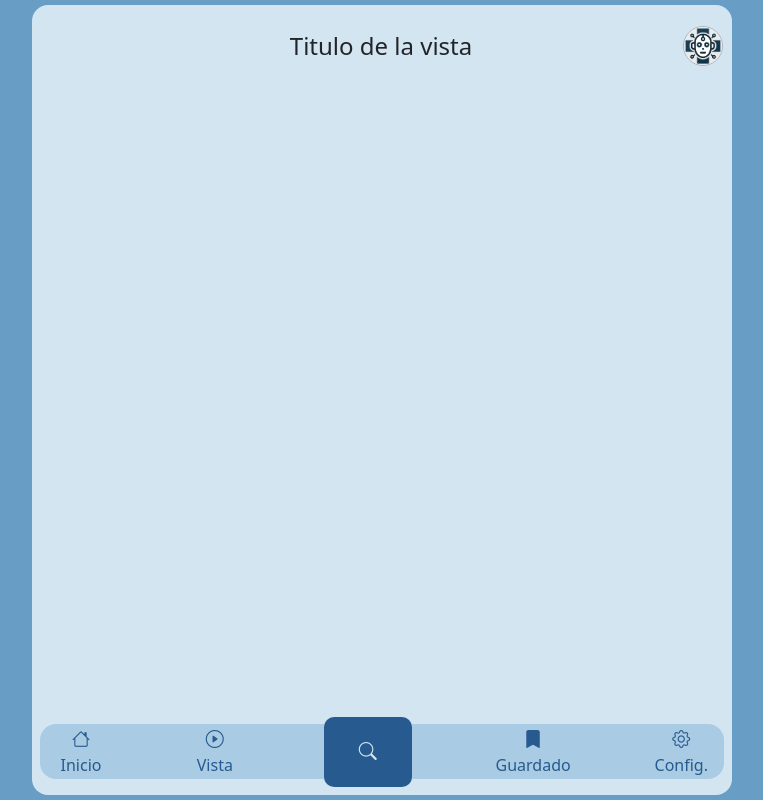
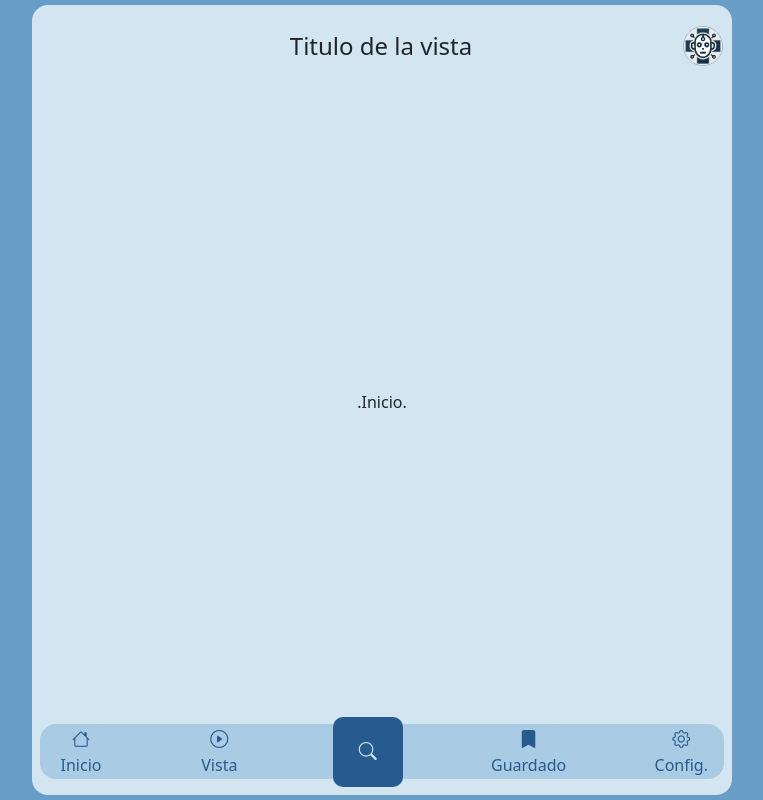
Before and after one commit to leoleguizamon97/tpi, a Vue app: page / in a window 1280 px wide. Shown: the whole page, without its empty margins (258-1021 px from the left). Built offline with nearby package versions, Linux system fonts and the light colour scheme.

Commit message:
bArra menu hecha

```diff
--- a/src/components/BarraInferior.vue
+++ b/src/components/BarraInferior.vue
@@ -1,16 +1,10 @@
 <template>
-	<div class="d-flex align-items-center rounded rounded-4 justify-content-between px-3 mb-2"
-		style="background-color: rgb(169, 203, 227); height: 55px; min-width: 300px; width: 100%;">
-		<router-link to="/" @click="cambiarTitulo('Inicio')" class="navBarItem"><i
-				class="bi bi-house p"></i>Inicio</router-link>
-		<router-link to="/" @click="cambiarTitulo('Vista')" class="navBarItem"><i
-				class="bi bi-play-circle"></i>Vista</router-link>
-		<router-link to="/" @click="cambiarTitulo('Buscar')" class="navBarItemMain"
-			style="font-size:x-large; padding: 35px;"><i class="bi bi-search"></i></router-link>
-		<router-link to="/" @click="cambiarTitulo('Guardado')" class="navBarItem"><i
-				class="bi bi-bookmark-fill"></i>Guardado</router-link>
-		<router-link to="/" @click="cambiarTitulo('Configuracion')" class="navBarItem"><i
-				class="bi bi-gear"></i>Config.</router-link>
+	<div id="nav-tab" role="tablist" class="d-flex align-items-center rounded rounded-4 justify-content-between px-3 mb-2" style="background-color: rgb(169, 203, 227); min-width: 300px; width: 100%; height: 55px;">
+		<div data-bs-toggle="tab" class="navBarItem active"     data-bs-target="#nav-home"       @click="cambiarTitulo('Inicio')"        aria-selected="true"><i class="bi bi-house p"></i>Inicio</div>
+		<div data-bs-toggle="tab" class="navBarItem"     		data-bs-target="#nav-vista"      @click="cambiarTitulo('Vista')"         aria-selected="false"><i class="bi bi-play-circle"></i>Vista</div>
+		<div data-bs-toggle="tab" class="navBarItemMain" 		data-bs-target="#nav-buscar"     @click="cambiarTitulo('Buscar')"        aria-selected="false"><i class="bi bi-search"></i></div>
+		<div data-bs-toggle="tab" class="navBarItem"     		data-bs-target="#nav-marcadores" @click="cambiarTitulo('Guardado')"      aria-selected="false"><i class="bi bi-bookmark-fill"></i>Guardado</div>
+		<div data-bs-toggle="tab" class="navBarItem"     		data-bs-target="#nav-config"     @click="cambiarTitulo('Configuracion')" aria-selected="false"><i class="bi bi-gear"></i>Config.</div>
 	</div>
 </template>
 <script>
@@ -24,7 +18,7 @@ export default {
 }
 </script>
 <style>
-.bi{
+.bi {
 	font-size: large;
 }
 .navBarItem {
@@ -34,6 +28,7 @@ export default {
 	justify-content: center;
 	background-color: rgb(169, 203, 227);
 	border-radius: 10px;
+	border: none;
 	text-decoration: none;
 	color: rgb(39, 90, 142);
 	height: 50px;
@@ -43,9 +38,10 @@ export default {
 }
 
 @media (max-width: 425px) {
-  .navBarItem {
-    font-size: x-small; /* Tamaño para pantallas pequeñas (móviles) */
-  }
+	.navBarItem {
+		font-size: x-small;
+		/* Tamaño para pantallas pequeñas (móviles) */
+	}
 }
 
 
@@ -61,11 +57,11 @@ export default {
 	justify-content: center;
 	background-color: rgb(39, 90, 142);
 	border-radius: 10px;
+	border: none;
 	text-decoration: none;
 	color: rgb(211, 229, 241);
-	height: 50px;
-	min-width: 50px;
-	width: fit-content;
+	height: 70px;
+	width: 70px;
 	font-size: medium;
 }
 
--- a/src/components/Contenido.vue
+++ b/src/components/Contenido.vue
@@ -1,6 +1,10 @@
 <template>
-	<div>
-
+	<div class="tab-content" id="nav-tabContent">
+		<div class="tab-pane fade show active" id="nav-home" role="tabpanel" aria-labelledby="nav-home-tab"	tabindex="0">.Inicio.</div>
+		<div class="tab-pane fade" id="nav-vista" role="tabpanel" aria-labelledby="nav-vista-tab" tabindex="1">.Vista.</div>
+		<div class="tab-pane fade" id="nav-buscar" role="tabpanel" aria-labelledby="nav-buscar-tab" tabindex="2">.Buscar.</div>
+		<div class="tab-pane fade" id="nav-marcadores" role="tabpanel" aria-labelledby="nav-marcadores-tab" tabindex="3">.Marcadores.</div>
+		<div class="tab-pane fade" id="nav-config" role="tabpanel" aria-labelledby="nav-disabled-tab" tabindex="4">.Config.</div>
 	</div>
 </template>
 <script>
--- a/src/views/mainPage.vue
+++ b/src/views/mainPage.vue
@@ -1,16 +1,19 @@
 <template>
 	<div class="h-100 w-100 p-2 d-flex flex-column justify-content-between align-items-center">
 		<BarraSuperior></BarraSuperior>
+		<Contenido></Contenido>
 		<BarraInferior></BarraInferior>
 	</div>
 </template>
 <script>
 import BarraSuperior from '@/components/BarraSuperior.vue';
 import BarraInferior from '@/components/BarraInferior.vue';
+import Contenido from '@/components/Contenido.vue';
 export default {
 	components: {
 		BarraSuperior,
 		BarraInferior,
+		Contenido
 	}
 }
 </script>
```
